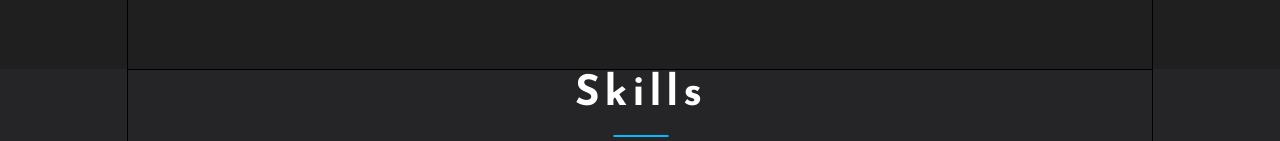
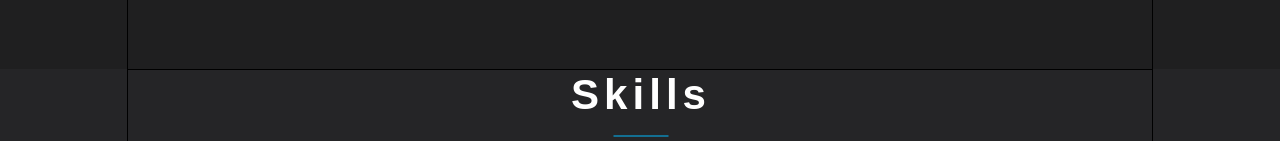
Before and after one commit to iliik/cv, a React (Create React App) app: page / in a window 1280 px wide. Shown: the part 811-952 px from the top of the page. Built offline with nearby package versions, Linux system fonts and the light colour scheme; a web font is replaced by a local one.

Commit message:
import-refactor-Title

```diff
--- a/src/common/components/title/Title.module.scss
+++ b/src/common/components/title/Title.module.scss
@@ -3,18 +3,15 @@
 
 .title {
   margin: 0 0 40px;
-  @include text($TextFontFamily,36px,1.2);
-  font-family: 'Josefin Sans', sans-serif;
+  @include text($TextFontFamily, 36px, 1.2);
   font-weight: 300;
-  color: $textColor;
   text-transform: capitalize;
-  font-size: 36px;
-  line-height: 1.2;
   letter-spacing: 5px;
   position: relative;
+  text-align: center;
 
   & h3 {
-    margin: 0 ;
+    margin: 0;
   }
 
   &::before {
@@ -22,7 +19,7 @@
     position: absolute;
     background: $primaryColor;
     width: 55px;
-    height: 2px;
+    height: 1px;
     bottom: -15px;
     left: 50%;
     transform: translate(-50%, 50%);
```
